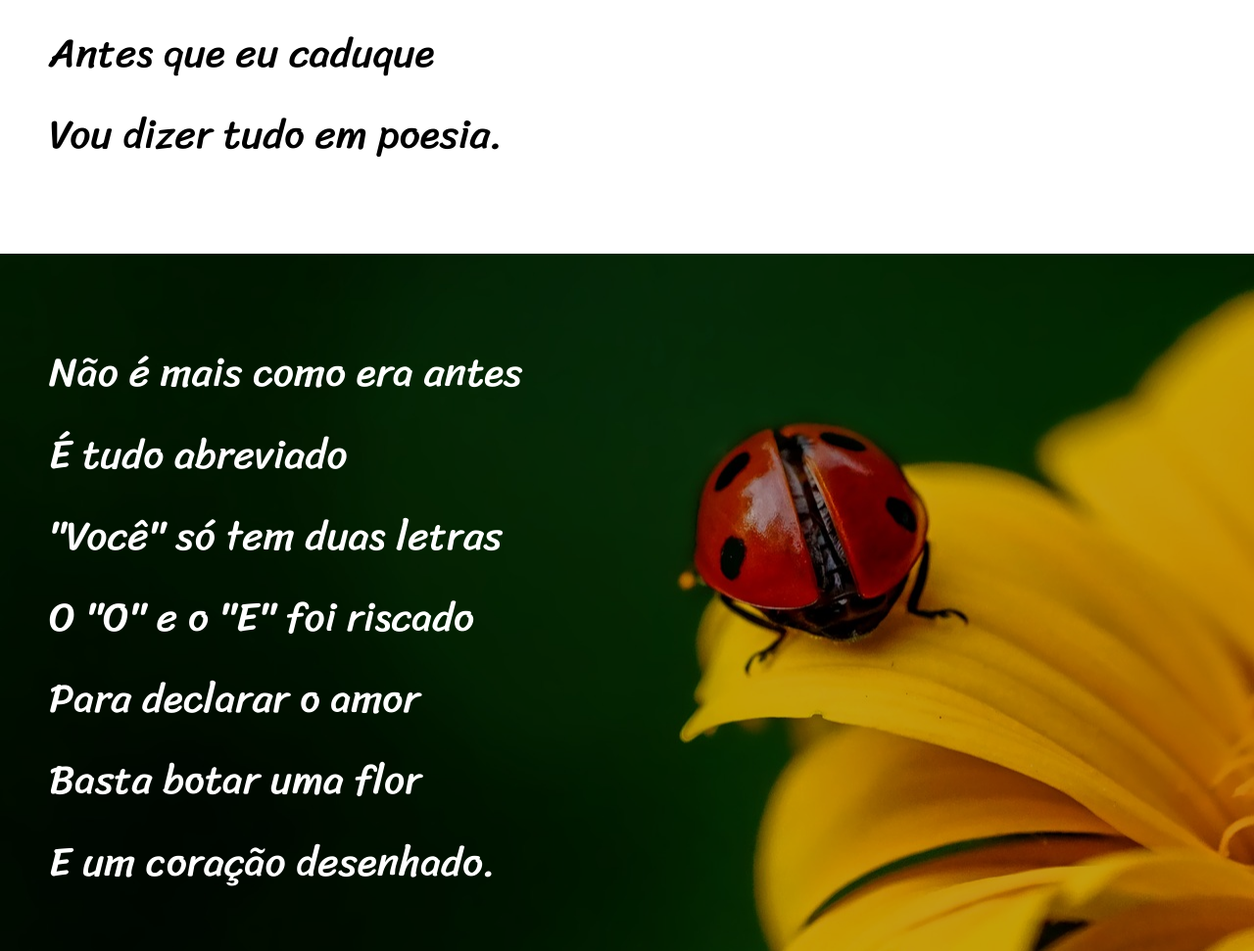
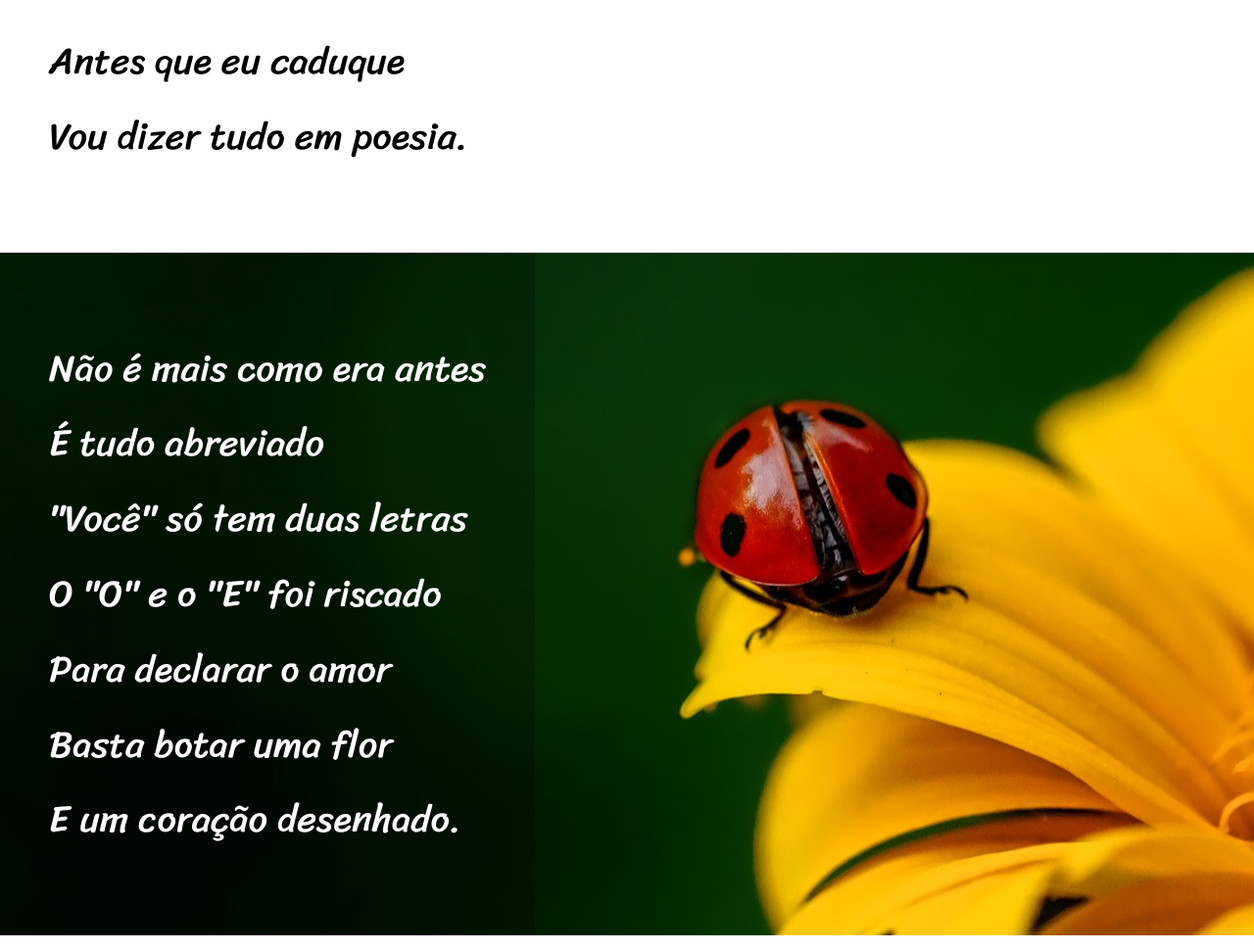
Before and after one commit to rafaelavelar45/ESTUDOS-HTML5-E-CSS3, a plain HTML site: page Desafios/desafio12/index.html in a window 1280 px wide. Shown: the part 700-1671 px from the top of the page at 98% size. Drawn offline with Linux system fonts and the light colour scheme.

Commit message:
atualização de fontes do site.

```diff
--- a/Desafios/desafio12/style.css
+++ b/Desafios/desafio12/style.css
@@ -7,10 +7,12 @@
   }
 
   html, body{
+    font-family: var(--font);
     min-height: 100vh;
   }
 
 :root {
+  --font: Verdana, Geneva, Tahoma, sans-serif;
   --font01: "Passion One", "cursive";
   --font02: "Sriracha", "cursive";
 }
@@ -26,7 +28,7 @@ header > h1 {
   font-family: var(--font01);
   padding-top: 50px;
   font-variant: small-caps;
-  font-size: 7vw;
+  font-size: 10vw;
 }
  header > p{
     padding-bottom: 50px;
@@ -47,10 +49,10 @@ a:hover {
 section > p{
   font-family: var(--font02);
   padding: 50px;
-  font-size: 2.6em;
   line-height: 2em;
   padding-top: 10vh;
   padding-bottom: 10vh;
+  font-size: 3vw;
 }
 
 #imagem {
@@ -61,6 +63,7 @@ section > p{
 }
 
 #imagem > p {
+  display: inline-block;
   background-color: rgba(0, 0, 0, 0.226);
 }
 
```
